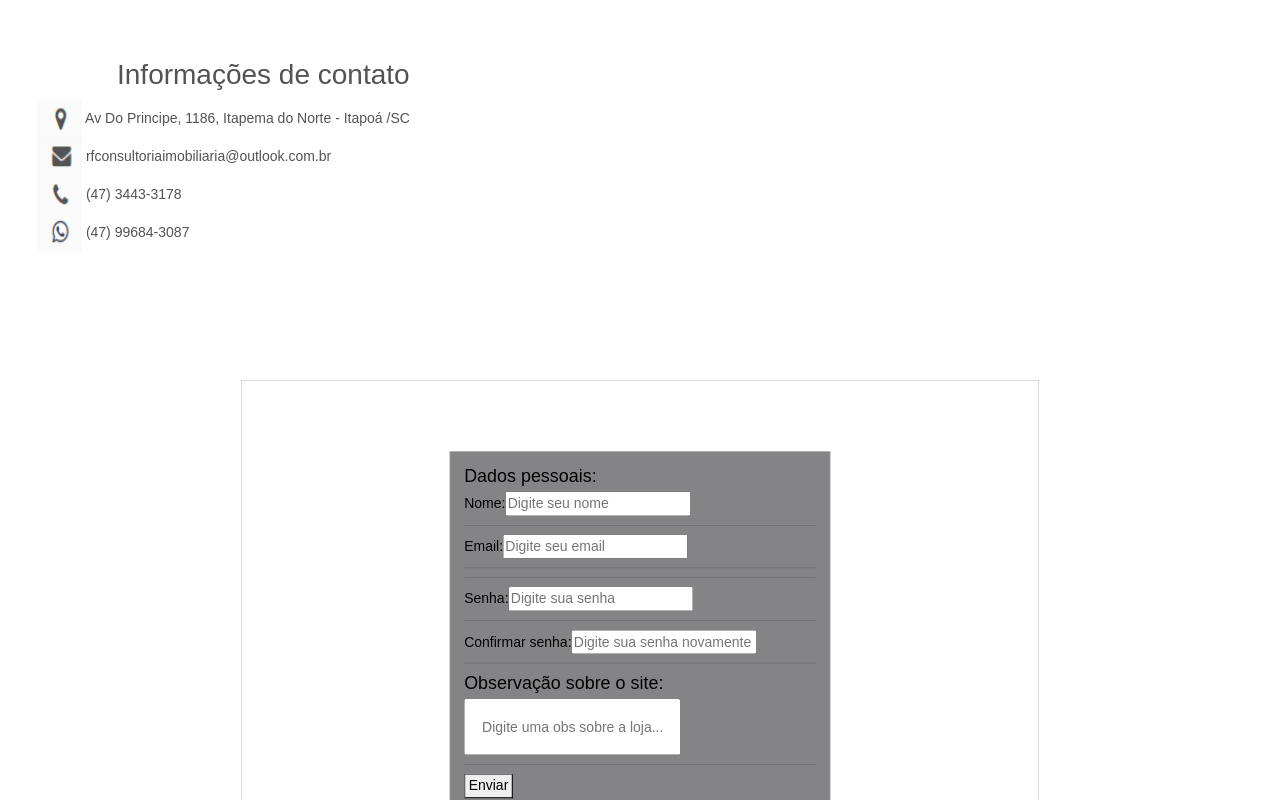
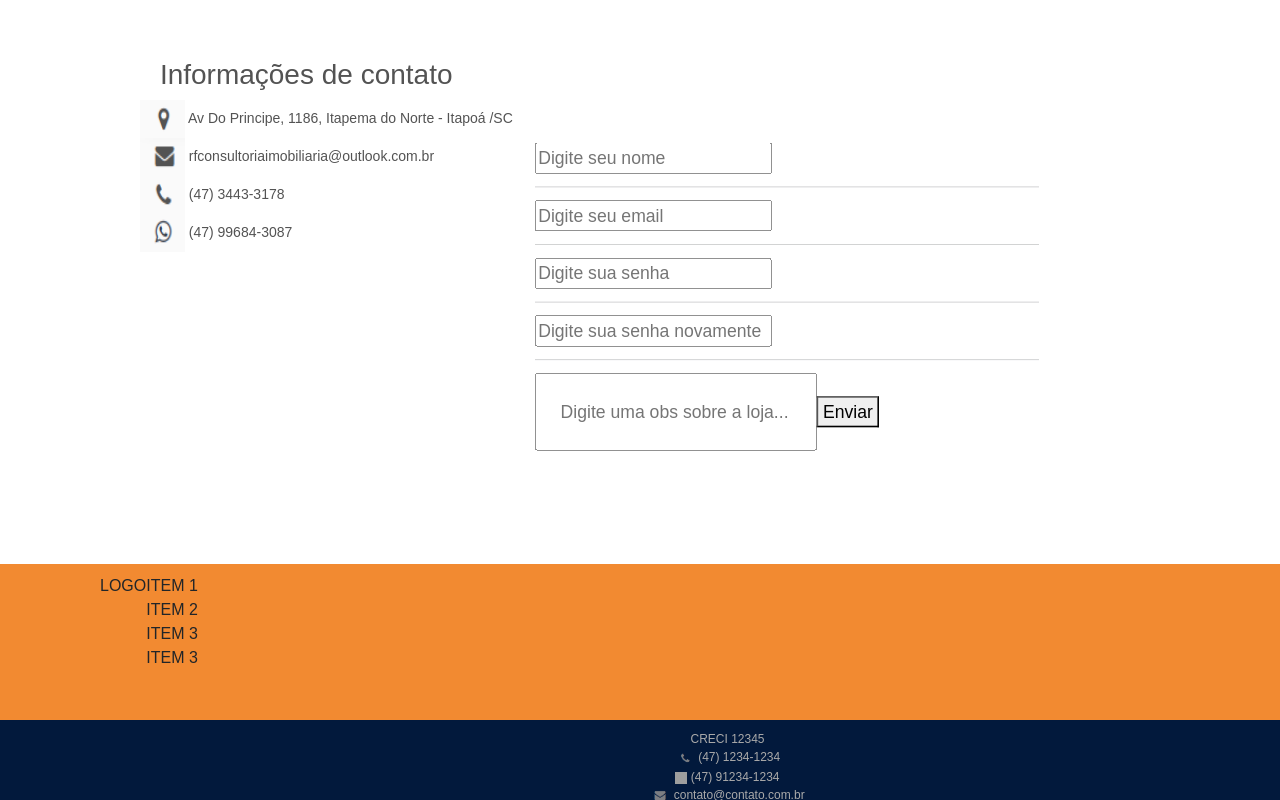
Before and after one commit to vitoriacsantoss/HackatonIntegrado, a Vue app: page /contato in a window 1280 px wide. Shown: the part 520-1320 px from the top of the page. Built offline with nearby package versions, Linux system fonts and the light colour scheme; grey boxes are pictures that could not be loaded.

Commit message:
formulario atualizado

```diff
--- a/src/views/ContatoView.vue
+++ b/src/views/ContatoView.vue
@@ -75,36 +75,33 @@ const mensagemErro = computed(() => {
                 </div>
 
                 <!-- contato-formulario -->
-                <div class="container">
+                <div class="container-form">
                     <form class="form" @submit.prevent="ok = validar()">
-                        <div class="centro ">
-
+                        <div class="centro">
                             <div class="dados">
-                                <h2>Dados pessoais:</h2>
-                                <label for="">Nome:</label>
                                 <input type="text" v-on:keypress="ok = false" v-model="nome" required
                                     placeholder="Digite seu nome" />
                                 <hr>
-                                <label for="">Email:</label>
+                                <div></div>
                                 <input type="email" v-on:keypress="ok = false" v-model="email"
                                     placeholder="Digite seu email" />
                                 <hr>
-                                <hr><label for="">Senha:</label>
+                                <div>
                                 <input type="password" v-on:keypress="ok = false" v-model="senha" minlength="6"
                                     placeholder="Digite sua senha" />
+                                </div>
                                 <hr>
-                                <label for="">Confirmar senha:</label>
+                                <div>
                                 <input type="password" v-on:keypress="ok = false" v-model="confirma" minlength="6"
                                     placeholder="Digite sua senha novamente" />
                                 <p class="paga">{{ mensagemErro }}</p>
+                                </div>
                                 <hr>
-                                <h2>Observação sobre o site:</h2>
                                 <input type="text" v-on:keypress="ok = false" v-model="obs" style="padding: 30px;"
                                     placeholder="Digite uma obs sobre a loja..." />
-                                <hr>
+
                                 <button class="comp" type="submit">Enviar</button>
                             </div>
-
                         </div>
                     </form>
                 </div>
@@ -114,7 +111,14 @@ const mensagemErro = computed(() => {
 </template>
 
 <style scoped>
-.contact-form {}
+h2 {
+    font-size: 25px;
+}
+
+.container-form {
+    margin-left: 35%;
+    margin-top: -15%;
+}
 
 .row {
     margin-right: -15px;
@@ -133,10 +137,11 @@ const mensagemErro = computed(() => {
 }
 
 .titu3 {
-    padding: 0 0 0 80px;
+    padding: 0 0 0 20px;
 }
 
 .info {
+    margin-left: 8%;
     margin-top: 50px;
     display: flex;
     flex-direction: column;
@@ -168,19 +173,19 @@ const mensagemErro = computed(() => {
 .form {
     max-width: 700px;
     padding: 25px;
-    border: 1px solid #ccc;
-    background-color: #848486;
+    /* border: 1px solid #ccc; */
+    /* background-color: #848486; */
     width: 85vh;
     font-family: 'Times New Roman', Times, serif;
     transform: scale(0.8);
-    font-size: 25px;
+    font-size: 22px;
 }
 
 
 
 .dados {
     font-family: Arial, Helvetica, sans-serif;
-    color: black;
+    /* color: black; */
 }
 
 .img1 {
```
